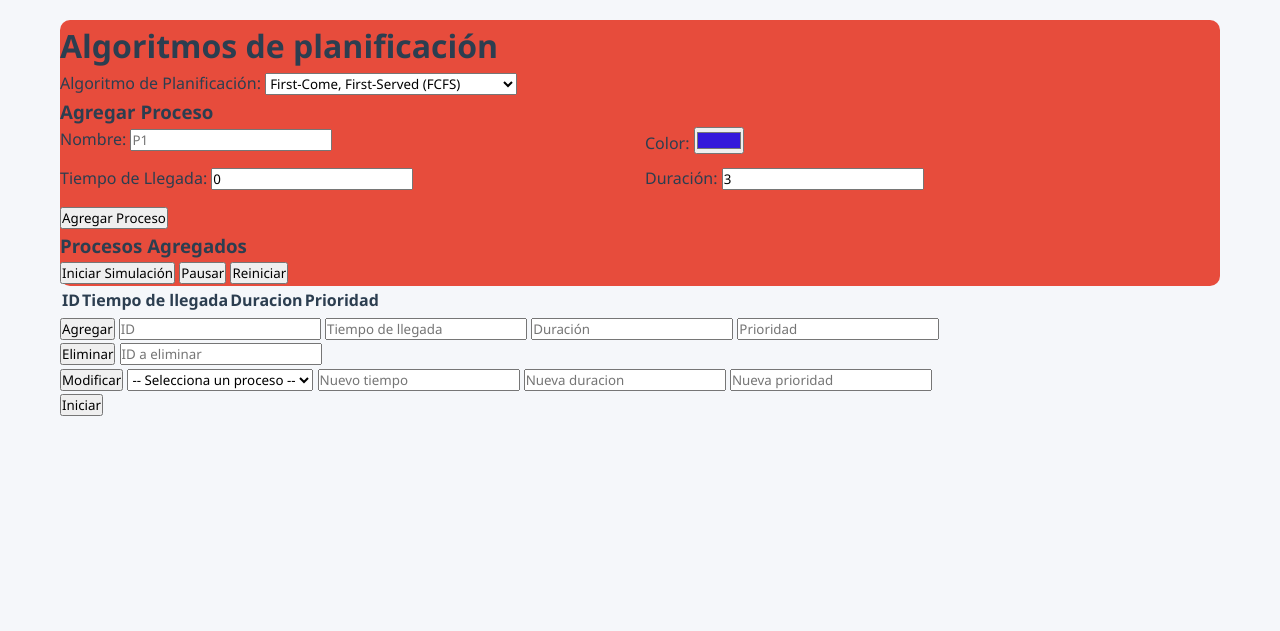
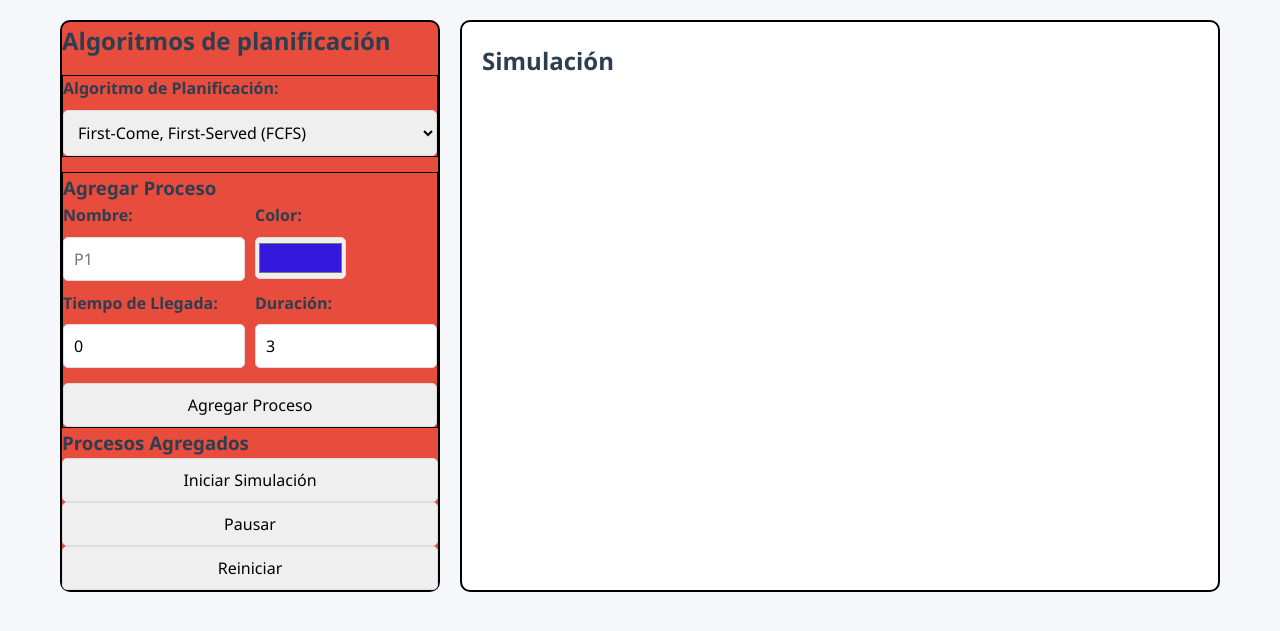
Before and after one commit to AndresLass0/Simulador-Planificador-de-Procesos, a Flask app: page / in a window 1280 px wide. Shown: the top 631 px of the page. Run offline with Flask 3, Linux system fonts and the light colour scheme; lists and menus that the app fills with data are empty.

Commit message:
Nuevo Front-End

```diff
--- a/static/style.css
+++ b/static/style.css
@@ -26,16 +26,18 @@ body {
   max-width: 1200px;
   margin: 0 auto;
   padding: 20px;
+  display: grid;
+  grid-template-columns: 1fr 2fr;
+  gap: 20px;
 }
 
+/* IZQUIERDA - PROCESOS/ALGORITMOS */
 #tabla-izquierda{
   background-color: var(--rojo);
   border-radius: 10px;
+  border: 2px solid black;
 }
 
-#quantum{
-  display: none;
-}
 
 #agregar-procesos-fila-1{
   display: grid;
@@ -57,6 +59,48 @@ body {
   display: none;
 }
 
+#agregar-quantum{
+  margin-top: 15px;
+  display: none;
+}
+
+
 #boton-agregar-proceso{
    margin-top: 15px;
 }
+
+
+/*COSAS VARIADAS*/
+.form-procesos{
+  margin-top: 15px;
+  border: 1px solid black;
+}
+
+label {
+  display: block;
+  margin-bottom: 8px;
+  font-weight: 600;
+}
+
+#color-input{
+  height: 55%;
+  width: 50%;
+  padding: 1px;
+}
+
+input, select, button {
+  width: 100%;
+  padding: 10px;
+  border: 1px solid #ddd;
+  border-radius: 5px;
+  font-size: 1rem;
+}
+
+
+/* DERECHA - SIMULACION */
+#tabla-derecha{
+  background-color: white;
+  padding: 20px;
+  border-radius: 10px;
+  border: 2px solid black;
+}
--- a/templates/index.html
+++ b/templates/index.html
@@ -8,9 +8,8 @@
 <body>
     <div class = "todo-contenedor">
         <div id = "tabla-izquierda">
-            <div id = "titulo">
-                <h1>Algoritmos de planificación</h1>
-            </div>
+
+           <h2>Algoritmos de planificación</h2>
 
             <div class="form-procesos">
                 <label for="algoritmo">Algoritmo de Planificación:</label>
@@ -23,111 +22,66 @@
                 </select>
             </div>
 
-        <!--QUANTOM RR-->
-            <div class="form-procesos" id="quantum">
-                <label for="quantum">Quantum:</label>
-                <input type="number" id="quantum" min="1" value="2">
-            </div>
 
             <div class="form-procesos">
                 <h3>Agregar Proceso</h3>
                 <div id = "agregar-procesos-fila-1">
                     <div>
-                        <label for="process-name">Nombre:</label>
-                        <input type="text" id="process-name" placeholder="P1">
+                        <label for="input-id-proceso">Nombre:</label>
+                        <input type="text" id="input-id-proceso" placeholder="P1">
                     </div>
                     <div>
-                        <label for="process-color">Color:</label>
-                        <input type="color" id="process-color" value="#3418db">
+                        <label for="color-input">Color:</label>
+                        <input type="color" id="color-input" value="#3418db">
                     </div>
                 </div>
 
                 <div id = "agregar-procesos-fila-2">
                     <div>
-                        <label for="arrival-time">Tiempo de Llegada:</label>
-                        <input type="number" id="arrival-time" min="0" value="0">
+                        <label for="input-llegada-proceso">Tiempo de Llegada:</label>
+                        <input type="number" id="input-llegada-proceso" min="0" value="0">
                     </div>
                     <div>
-                        <label for="burst-time">Duración:</label>
-                        <input type="number" id="burst-time" min="1" value="3">
+                        <label for="input-duracion-proceso">Duración:</label>
+                        <input type="number" id="input-duracion-proceso" min="1" value="3">
                     </div>
                 </div>
 
                 <div id="agregar-prioridad">
                     <label for="prioridad">Prioridad (menor = mas prioridad):</label>
-                    <input type="number" min="1" value="1">
+                    <input type="number" id = "prioridad" min ="1" value="1">
+                </div>
+
+                <div id="agregar-quantum">
+                    <label for="quantum">Quantum:</label>
+                    <input type="number" id="quantum" min="1" value="2">
                 </div>
 
                 <button id="boton-agregar-proceso">Agregar Proceso</button>
             </div>
 
-            <div class="process-list">
+            <div class="lista-procesos">
                 <h3>Procesos Agregados</h3>
-                <div id="processes-container">
+                <div id="procesos-container">
                     <!-- aqui van los procesos -->
                 </div>
             </div>
 
-            <div class="controls">
-                <button id="play-btn">Iniciar Simulación</button>
-                <button id="stop-btn">Pausar</button>
-                <button id="reset-btn">Reiniciar</button>
+            <div id="botones">
+                <button id="boton-iniciar">Iniciar Simulación</button>
+                <button id="boton-parar">Pausar</button>
+                <button id="boton-reiniciar">Reiniciar</button>
             </div>
+        </div>
+
+        <div id = "tabla-derecha">
+            <h2>Simulación</h2>
         </div>
 
 
 
-        <div id = "panel-procesos">
-            <div id="tabla-container">
-                <table id="tabla-procesos">
-                    <thead>
-                    <tr>
-                        <th>ID</th>
-                        <th>Tiempo de llegada</th>
-                        <th>Duracion</th>
-                        <th>Prioridad</th>
-                    </tr>
-                    </thead>
-                    <tbody>
-
-                    </tbody>
-                </table>
-                </div>
 
 
-            <div id = "container-botones-procesos">
-                <form id="agregar">
-                    <button type="submit">Agregar</button>
-                    <input name="id" placeholder="ID">
-                    <input name="llegada" placeholder="Tiempo de llegada">
-                    <input name="duracion" placeholder="Duración">
-                    <input name="prioridad" placeholder="Prioridad">
-                </form>
-
-                <form id="eliminar">
-                    <button type="submit">Eliminar</button>
-                    <input name="id" placeholder="ID a eliminar">
-                </form>
-
-                <form id="modificar">
-                    <button type="submit">Modificar</button>
-
-                    <select name="id" id="select-id">
-                        <option value="">-- Selecciona un proceso --</option>
-                    </select>
-                    <input name="llegada" placeholder="Nuevo tiempo">
-                    <input name="duracion" placeholder="Nueva duracion">
-                    <input name="prioridad" placeholder="Nueva prioridad">
-                </form>
-
-            </div>
-
-            <div id = "marco-boton-aceptar">
-                <button id = "boton-aceptar">Iniciar</button>
-            </div>
-
-        </div>
-    </div>
 
 </body>
 </html>
```
